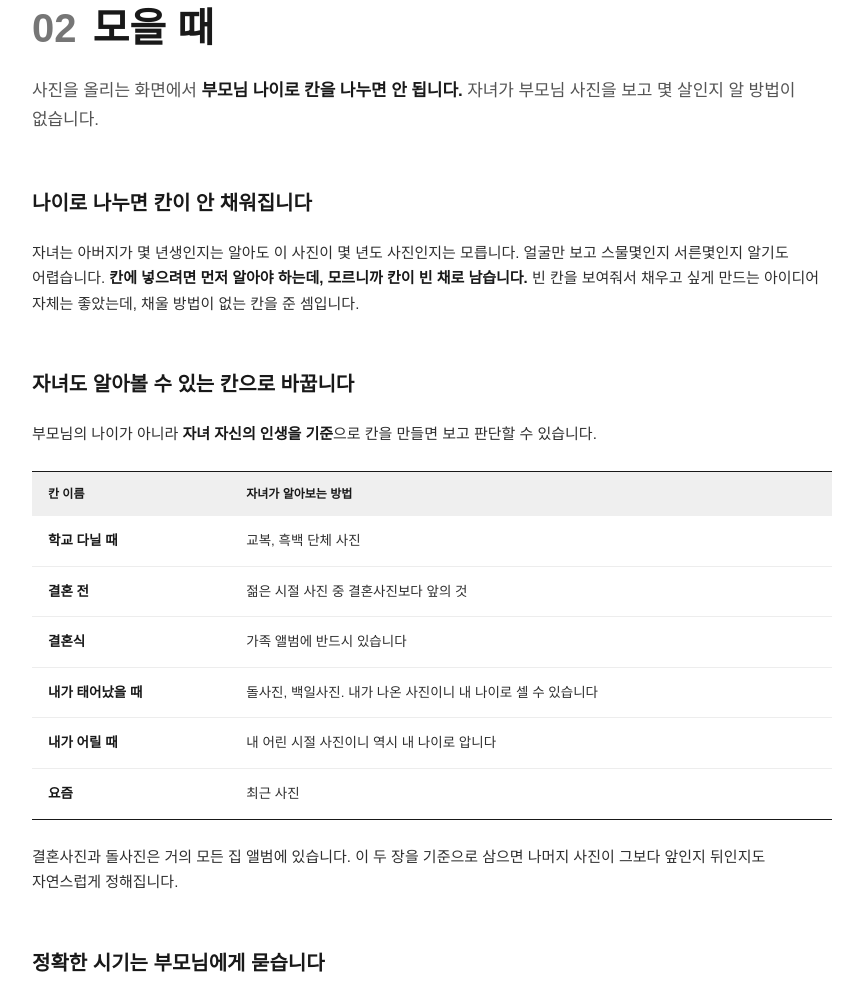
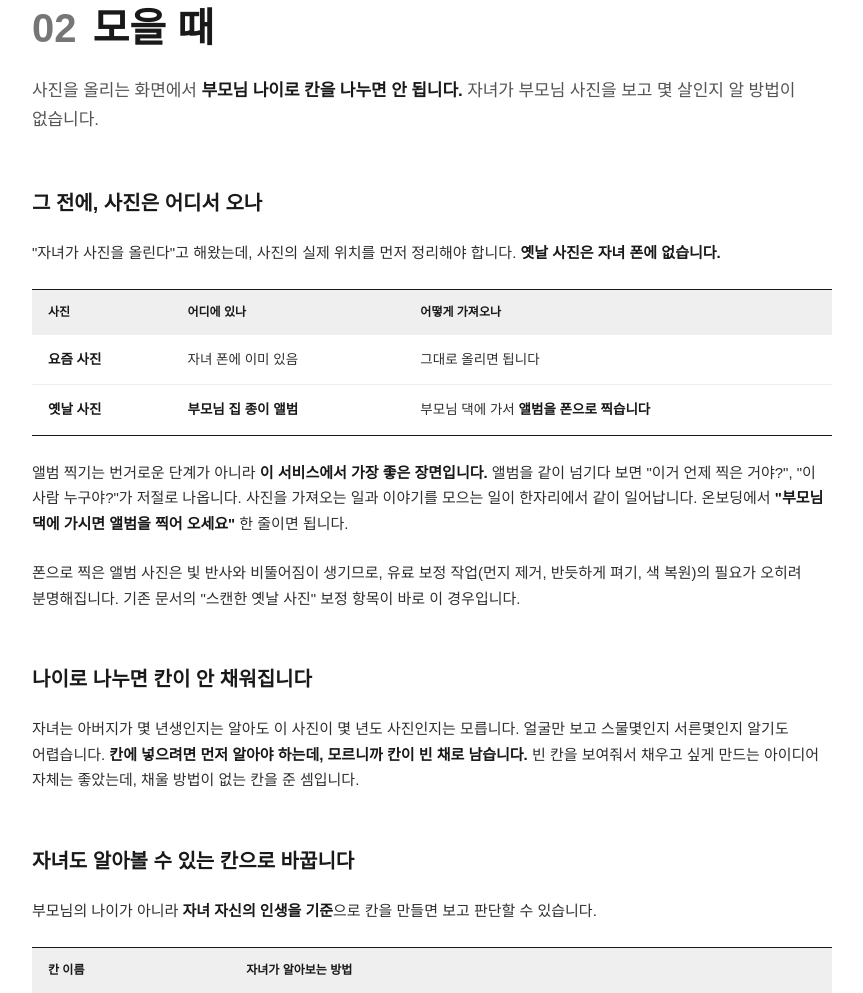
Before and after one commit to kwchcr-ux/sprinthon, a plain HTML site: page dd-photo-rules.html in a window 1280 px wide. Shown: the part 4901-5894 px from the top of the page, without its empty margins (208-1071 px from the left). Drawn offline with Linux system fonts and the light colour scheme; a web font is replaced by a local one.

Commit message:
사진 출처 정리 추가
Co-Authored-By: Claude Fable 5 <noreply@anthropic.com>

```diff
--- a/dd-photo-rules.html
+++ b/dd-photo-rules.html
@@ -592,6 +592,22 @@ tbody td.nw{white-space:nowrap;}
     </div>
 
     <div class="block">
+      <div class="block-head"><h3>그 전에, 사진은 어디서 오나</h3></div>
+      <p>"자녀가 사진을 올린다"고 해왔는데, 사진의 실제 위치를 먼저 정리해야 합니다. <b>옛날 사진은 자녀 폰에 없습니다.</b></p>
+      <div class="table-wrap">
+        <table>
+          <thead><tr><th>사진</th><th>어디에 있나</th><th>어떻게 가져오나</th></tr></thead>
+          <tbody>
+            <tr><td class="lead nw">요즘 사진</td><td>자녀 폰에 이미 있음</td><td>그대로 올리면 됩니다</td></tr>
+            <tr><td class="lead nw">옛날 사진</td><td class="lead">부모님 집 종이 앨범</td><td>부모님 댁에 가서 <b>앨범을 폰으로 찍습니다</b></td></tr>
+          </tbody>
+        </table>
+      </div>
+      <p>앨범 찍기는 번거로운 단계가 아니라 <b>이 서비스에서 가장 좋은 장면입니다.</b> 앨범을 같이 넘기다 보면 "이거 언제 찍은 거야?", "이 사람 누구야?"가 저절로 나옵니다. 사진을 가져오는 일과 이야기를 모으는 일이 한자리에서 같이 일어납니다. 온보딩에서 <b>"부모님 댁에 가시면 앨범을 찍어 오세요"</b> 한 줄이면 됩니다.</p>
+      <p>폰으로 찍은 앨범 사진은 빛 반사와 비뚤어짐이 생기므로, 유료 보정 작업(먼지 제거, 반듯하게 펴기, 색 복원)의 필요가 오히려 분명해집니다. 기존 문서의 "스캔한 옛날 사진" 보정 항목이 바로 이 경우입니다.</p>
+    </div>
+
+    <div class="block">
       <div class="block-head"><h3>나이로 나누면 칸이 안 채워집니다</h3></div>
       <p>자녀는 아버지가 몇 년생인지는 알아도 이 사진이 몇 년도 사진인지는 모릅니다. 얼굴만 보고 스물몇인지 서른몇인지 알기도 어렵습니다. <b>칸에 넣으려면 먼저 알아야 하는데, 모르니까 칸이 빈 채로 남습니다.</b> 빈 칸을 보여줘서 채우고 싶게 만드는 아이디어 자체는 좋았는데, 채울 방법이 없는 칸을 준 셈입니다.</p>
     </div>
```
